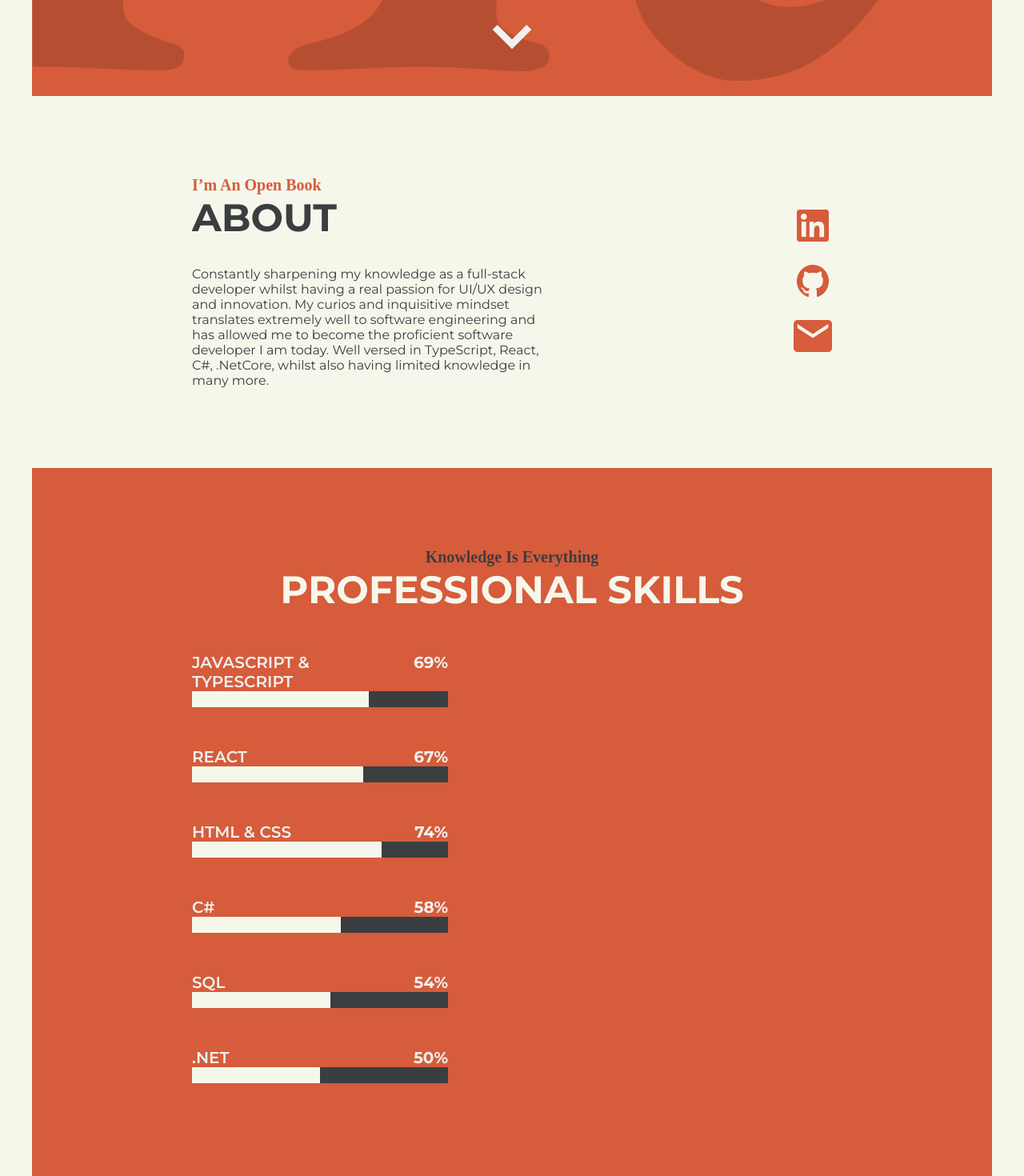
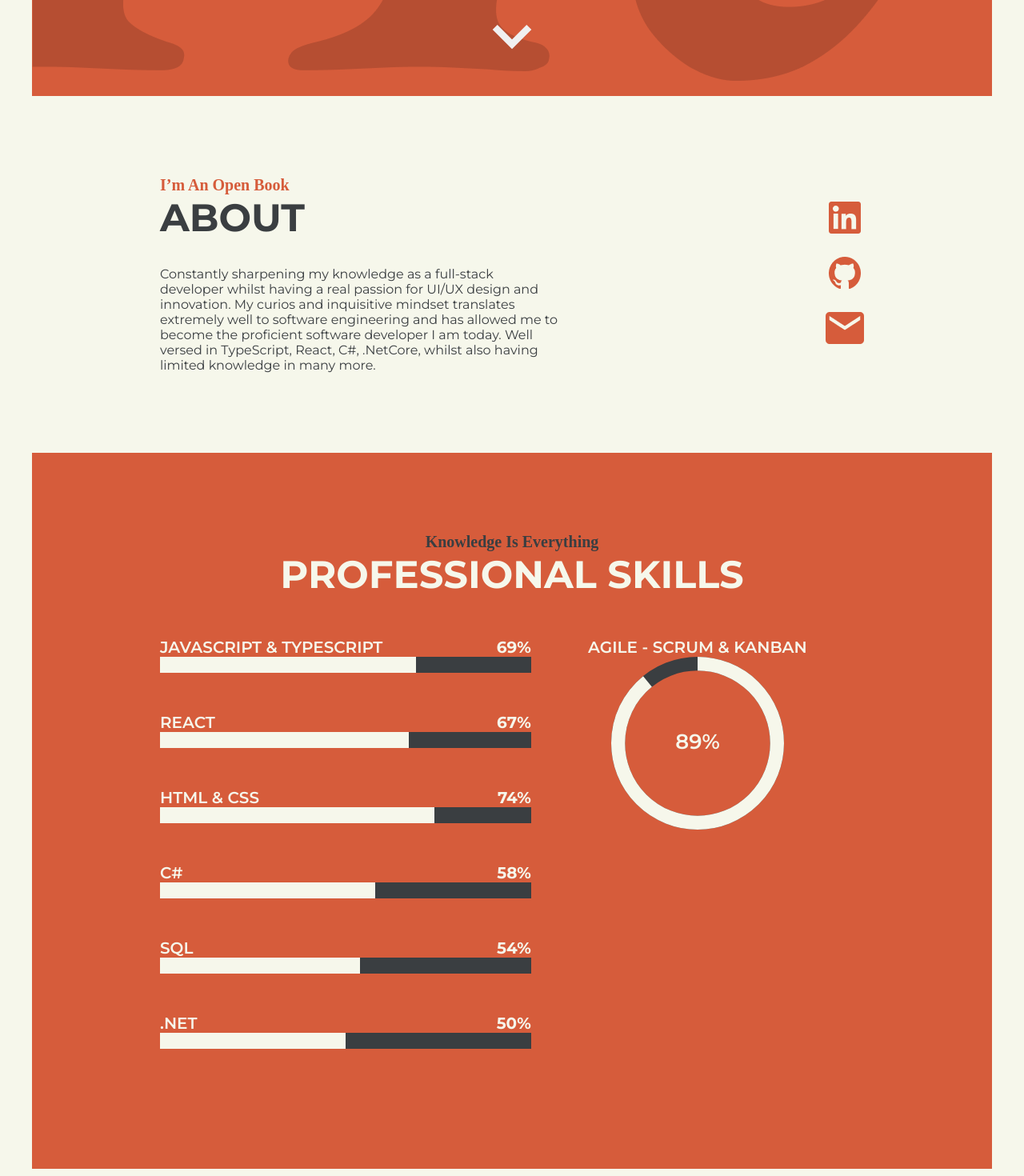
Before and after one commit to Tyreece-Jay/portfolio, a React (Create React App) app: page / in a window 1280 px wide. Shown: the part 720-2190 px from the top of the page at 80% size. Built offline with nearby package versions, Linux system fonts and the light colour scheme.

Commit message:
Added skill circle

```diff
--- a/package.json
+++ b/package.json
@@ -13,6 +13,7 @@
     "@types/react-dom": "^18.0.6",
     "gh-pages": "^4.0.0",
     "react": "^18.2.0",
+    "react-circular-progressbar": "^2.1.0",
     "react-dom": "^18.2.0",
     "react-scripts": "5.0.1",
     "typescript": "^4.8.4",
--- a/src/app.styles.css
+++ b/src/app.styles.css
@@ -50,8 +50,8 @@ html{
   background-color: #F6F7EB;
   color: #3A3E41;
   padding: 100px;
-  padding-left: 200px;
-  padding-right: 200px;
+  padding-left: 160px;
+  padding-right: 160px;
   display: grid;
   grid-template-areas:
   "aboutheadline icons"
@@ -107,11 +107,17 @@ html{
 
 .Skills {
   padding: 100px;
-  padding-left: 200px;
-  padding-right: 200px;
+  padding-left: 160px;
+  padding-right: 160px;
+  display: grid;
+  grid-template-areas:
+  "skillheadline skillheadline"
+  "skilltitle skilltitle"
+  "skillbars skillcircles";
 }
 
 .Skills-headline {
+  grid-area: skillheadline;
   font-size: calc(20px);
   color: #3A3E41;
   margin: 0;
@@ -121,6 +127,7 @@ html{
 }
 
 .Skills-title {
+  grid-area: skilltitle;
   font-size: calc(48px);
   color: #F6F7EB;
   text-align: center;
@@ -129,9 +136,12 @@ html{
   font-weight: bold;
 }
 
+.SkillBars {
+  grid-area: skillbars;
+}
+
 .Skill {
   padding-bottom: 50px;
-  width: 40%;
   display: grid;
   grid-template-areas:
   "skillname skillpercentage"
@@ -141,7 +151,7 @@ html{
 .Skill-name {
   grid-area: skillname;
   font-size: calc(20px);
-  color: #F0F0F0;
+  color: #F6F7EB;
   margin: 0;
   justify-self: start;
   font-weight: 600;
@@ -150,7 +160,7 @@ html{
 .Skill-percentage {
   grid-area: skillpercentage;
   font-size: calc(20px);
-  color: #F0F0F0;
+  color: #F6F7EB;
   margin: 0;
   justify-self: end;
 }
@@ -160,12 +170,44 @@ html{
   justify-self: stretch;
 }
 
+.SkillCircle {
+  grid-area: skillcircles;
+  display: flex;
+  flex-direction: column;
+  height: 30vh;
+  align-items: center;
+}
+
+.SkillCircle h4 {
+  font-size: calc(20px);
+  color: #F6F7EB;
+  margin: 0;
+}
+
+.CircularProgressbar .CircularProgressbar-path {
+  stroke: #F6F7EB;
+  stroke-linecap: butt;
+  transition: stroke-dashoffset 0.5s ease 0s;
+}
+
+.CircularProgressbar .CircularProgressbar-trail {
+  stroke: #3A3E41;
+}
+
+.CircularProgressbar .CircularProgressbar-text {
+  font-size: calc(12px);
+  font-weight: 600;
+  fill: #F6F7EB;
+  dominant-baseline: middle;
+  text-anchor: middle;
+}
+
 .Experience-and-education {
   background-color: #F6F7EB;
   color: #3A3E41;
   padding: 100px;
-  padding-left: 200px;
-  padding-right: 200px;
+  padding-left: 160px;
+  padding-right: 160px;
   display: grid;
   grid-template-areas:
   "experienceandeducationheadline image"
--- a/src/components/progressbar.tsx
+++ b/src/components/progressbar.tsx
@@ -1,7 +1,7 @@
 import React from "react";
 
-export const ProgressBar = (props: { completed: any; }) => {
-  const { completed } = props;
+export const ProgressBar = (props: { progress: any; }) => {
+  const { progress } = props;
 
   const containerStyles = {
     width: '100%',
@@ -11,7 +11,7 @@ export const ProgressBar = (props: { completed: any; }) => {
 
   const fillerStyles = {
     height: 20,
-    width: `${completed}%`,
+    width: `${progress}%`,
     backgroundColor: "#F6F7EB",
     transition: 'width 1s ease-in-out'
   };
--- a/src/components/skill.tsx
+++ b/src/components/skill.tsx
@@ -7,7 +7,7 @@ export default function Skill(name: string, percentage: SkillPercentage) {
     <h4 className="Skill-name">{name.toUpperCase()}</h4>
     <h4 className="Skill-percentage">{percentage}%</h4>
     <div className="Skill-progressbar" aria-label={name}>
-      <ProgressBar completed={percentage} />
+      <ProgressBar progress={percentage} />
     </div>
   </div>;
 }
--- a/src/components/skillpercentage.ts
+++ b/src/components/skillpercentage.ts
@@ -4,5 +4,6 @@ export const enum SkillPercentage {
   HtmlAndCss = "74",
   CSharp = "58",
   Sql = "54",
-  DotNet = "50"
+  DotNet = "50",
+  Agile = "89"
 }
--- a/src/components/skills.tsx
+++ b/src/components/skills.tsx
@@ -1,16 +1,23 @@
 import React from 'react';
 import { SkillPercentage } from './skillpercentage';
 import Skill from './skill';
+import { CircularProgressbar } from 'react-circular-progressbar';
 
 export default function Skills() {
   return <div className="Skills">
     <h3 className="Skills-headline">Knowledge Is Everything</h3>
     <h3 className="Skills-title">PROFESSIONAL SKILLS</h3>
+    <div className='SkillsBars'>
       {Skill("javascript & typescript", SkillPercentage.JavascriptAndTypescript)}
       {Skill("react", SkillPercentage.React)}
       {Skill("html & css", SkillPercentage.HtmlAndCss)}
       {Skill("c#", SkillPercentage.CSharp)}
       {Skill("sql", SkillPercentage.Sql)}
       {Skill(".net", SkillPercentage.DotNet)}
+    </div>
+    <div className="SkillCircle" aria-label="agile - scrum & kanban">
+      <h4 className="Skill-name">AGILE - SCRUM & KANBAN</h4>
+      <CircularProgressbar value={+SkillPercentage.Agile} text={`${SkillPercentage.Agile}%`} />
+    </div>
   </div>;
 }
--- a/src/specs/app.steps.ts
+++ b/src/specs/app.steps.ts
@@ -66,6 +66,10 @@ export async function sql() {
 
 export async function dot_net() {
   expectSkill(".net", SkillPercentage.DotNet)
+};
+
+export async function agile() {
+  expectSkill("agile - scrum & kanban", SkillPercentage.Agile)
 };
 
 export async function experience_and_education_headline() {
```
Also changed, not shown: 2 other files (tests, documents, lock files or other folders).
